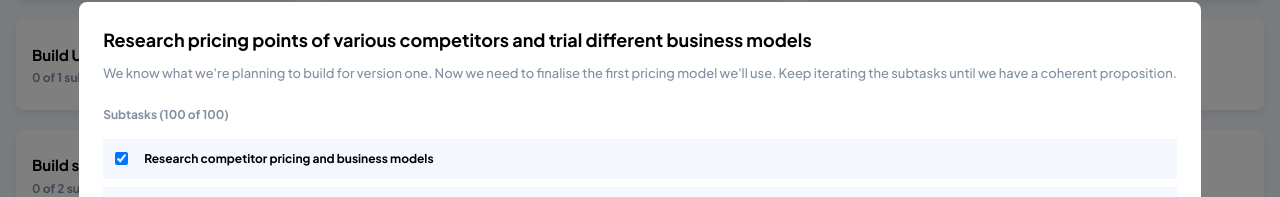
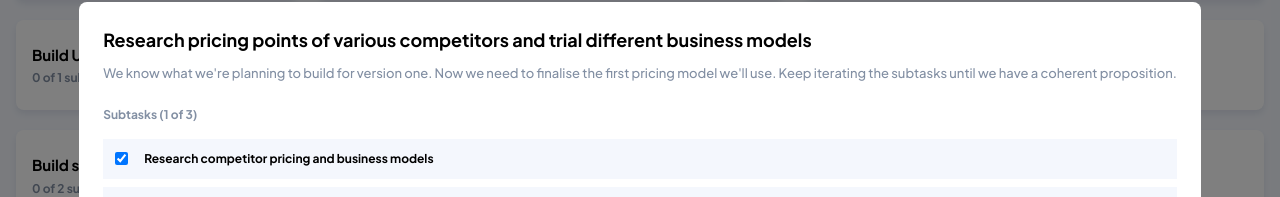
Before and after one commit to Striperoooo/kanban-task-management-app, a React (Vite) app: page / in a window 1280 px wide. Both pictures are taken after a click on the element 550 px from the left and 737 px from the top of the page. Shown: the part 219-416 px from the top of the page. Built offline with nearby package versions, Linux system fonts and the light colour scheme.

Commit message:
Show dynamic subtask count in TaskDetailsModal
Replaced the hardcoded subtask count in TaskDetailsModal with dynamic values based on the number of completed and total subtasks. Also added a hover text color effect to TaskCard for improved UI feedback.

```diff
--- a/src/components/TaskCard.tsx
+++ b/src/components/TaskCard.tsx
@@ -6,7 +6,7 @@ export default function TaskCard({ task, onClick }: TaskProps) {
 
     return (
         <div
-            className="taskcard-container bg-white rounded-lg px-4 py-6 mb-5 min-w-[280px] shadow-light-drop-shadow cursor-pointer"
+            className="taskcard-container bg-white rounded-lg px-4 py-6 mb-5 min-w-[280px] shadow-light-drop-shadow cursor-pointer hover:text-main-purple"
             onClick={onClick}
         >
             <h3 className="title font-bold text-[15px] mb-1">
--- a/src/components/TaskDetailsModal.tsx
+++ b/src/components/TaskDetailsModal.tsx
@@ -1,6 +1,9 @@
 import type { Task } from "../types";
 
 export default function TaskDetailsModal({ task, onClose }: { task: Task, onClose: () => void }) {
+    const completed = task.subtasks.filter(st => st.isCompleted).length
+    const total = task.subtasks.length
+
     return (
         <div
             className="fixed inset-0 bg-black bg-opacity-50 flex justify-center items-center z-50"
@@ -14,7 +17,7 @@ export default function TaskDetailsModal({ task, onClose }: { task: Task, onClos
                 <p className="font-medium text-[13px] text-medium-grey leading-[23px] mb-4">{task.description}</p>
 
                 <span className="inline-block font-bold text-xs text-medium-grey mb-4">
-                    Subtasks (100 of 100)
+                    Subtasks ({completed} of {total})
                 </span>
 
                 <ul>
```
